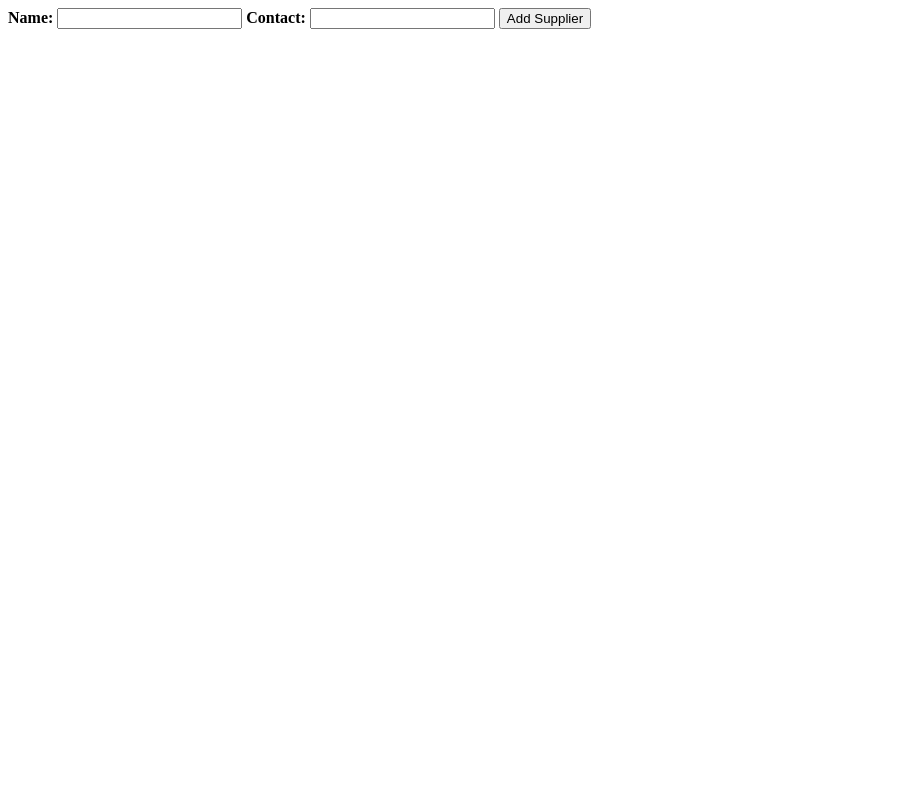
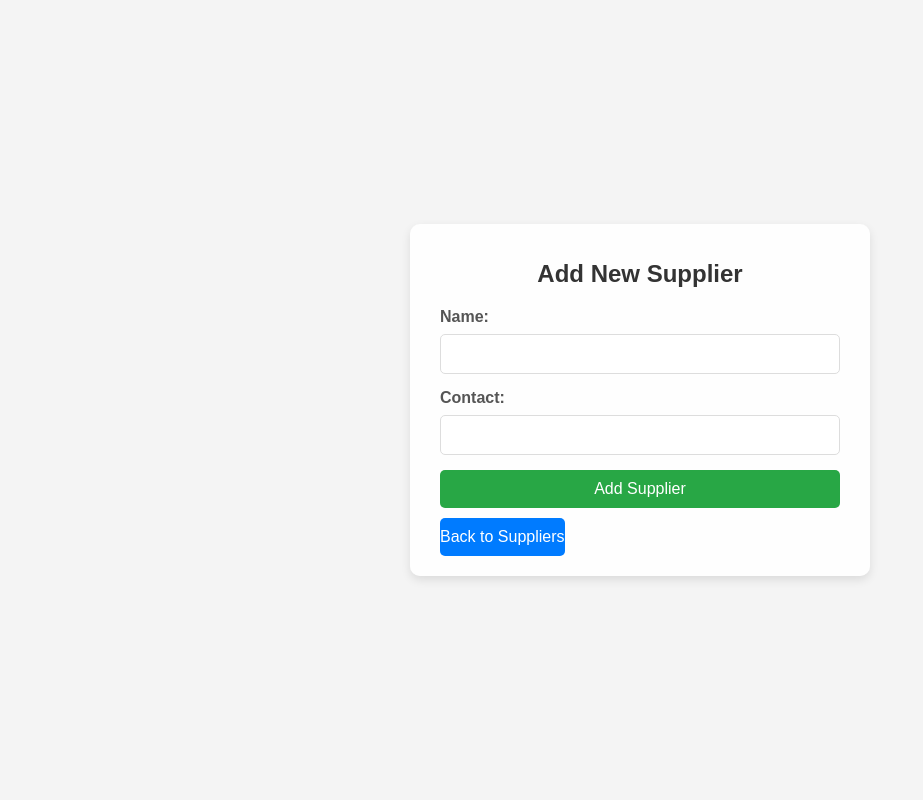
Before and after one commit to Rwotomiya/inventory-management-system, a PHP site: page /suppliers/add_supplier.php in a window 1280 px wide. Shown: the whole page, without its empty margins (0-923 px from the left). Run offline with PHP 8.4, Linux system fonts and the light colour scheme.

Commit message:
CSS for add supplier fixed

```diff
--- a/suppliers/add_supplier.php
+++ b/suppliers/add_supplier.php
@@ -4,7 +4,7 @@ require '../config.php';
 if ($_SERVER['REQUEST_METHOD'] === 'POST') {
     // Get the form data and check if it's set
     $name = isset($_POST['supplier_name']) ? trim($_POST['supplier_name']) : null;
-    $contact = isset($_POST['contact']) ? trim($_POST['contact']) : null;  // Changed 'contact_info' to 'contact'
+    $contact = isset($_POST['contact']) ? trim($_POST['contact']) : null;
 
     // Check if both fields are filled
     if ($name && $contact) {
@@ -17,21 +17,124 @@ if ($_SERVER['REQUEST_METHOD'] === 'POST') {
             header('Location: suppliers.php');
             exit;
         } catch (PDOException $e) {
-            echo "Error: " . $e->getMessage();
+            $error_message = "Error: " . $e->getMessage();
         }
     } else {
-        echo "Please fill in all required fields.";
+        $error_message = "Please fill in all required fields.";
     }
 }
 ?>
 
+<!DOCTYPE html>
+<html lang="en">
+<head>
+    <meta charset="UTF-8">
+    <meta name="viewport" content="width=device-width, initial-scale=1.0">
+    <title>Add Supplier</title>
+    <style>
+        body {
+            font-family: Arial, sans-serif;
+            background-color: #f4f4f4;
+            margin: 0;
+            padding: 0;
+            display: flex;
+            justify-content: center;
+            align-items: center;
+            height: 100vh;
+        }
 
-<form method="POST" action="">
-    <b><label for="supplier_name">Name:</label></b>
-    <input type="text" name="supplier_name" id="supplier_name" required>
+        .container {
+            background-color: rgba(255, 255, 255, 0.9); /* White with slight transparency */
+            padding: 20px 30px;
+            border-radius: 10px;
+            box-shadow: 0 4px 10px rgba(0, 0, 0, 0.1);
+            width: 100%;
+            max-width: 400px;
+        }
 
-    <b><label for="contact">Contact:</label></b>
-    <input type="text" name="contact" id="contact" required> <!-- Ensure this matches 'contact' in PHP -->
+        h1 {
+            text-align: center;
+            margin-bottom: 20px;
+            font-size: 24px;
+            color: #333;
+        }
 
-    <button type="submit">Add Supplier</button>
-</form>
+        label {
+            display: block;
+            margin-bottom: 8px;
+            font-weight: bold;
+            color: #555;
+        }
+
+        input[type="text"] {
+            width: 100%;
+            padding: 10px;
+            margin-bottom: 15px;
+            border: 1px solid #ddd;
+            border-radius: 5px;
+            box-sizing: border-box;
+            font-size: 16px;
+        }
+
+        button {
+            width: 100%;
+            padding: 10px;
+            border: none;
+            background-color: #28a745; /* Green button */
+            color: white;
+            border-radius: 5px;
+            font-size: 16px;
+            cursor: pointer;
+            margin-bottom: 10px;
+        }
+
+        button:hover {
+            background-color: #218838; /* Darker green on hover */
+        }
+
+        .back-button {
+            background-color: #007bff;
+            color: white;
+            text-align: center;
+            display: inline-block;
+            padding: 10px 0;
+            border-radius: 5px;
+            text-decoration: none;
+        }
+
+        .back-button:hover {
+            background-color: #0056b3; /* Darker blue on hover */
+        }
+
+        .error-message {
+            color: red;
+            text-align: center;
+            margin-bottom: 20px;
+        }
+
+        @media (max-width: 768px) {
+            .container {
+                padding: 15px 20px;
+            }
+        }
+    </style>
+</head>
+<body>
+    <div class="container">
+        <h1>Add New Supplier</h1>
+        <?php if (isset($error_message)): ?>
+            <div class="error-message"><?php echo $error_message; ?></div>
+        <?php endif; ?>
+        <form method="POST" action="">
+            <label for="supplier_name">Name:</label>
+            <input type="text" name="supplier_name" id="supplier_name" required>
+
+            <label for="contact">Contact:</label>
+            <input type="text" name="contact" id="contact" required>
+
+            <button type="submit">Add Supplier</button>
+        </form>
+        <a href="suppliers.php" class="back-button">Back to Suppliers</a>
+    </div>
+</body>
+</html>
```
